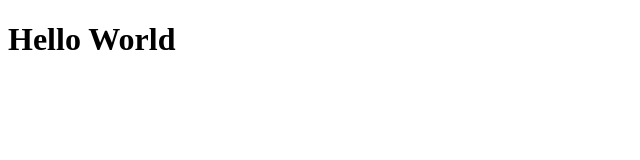
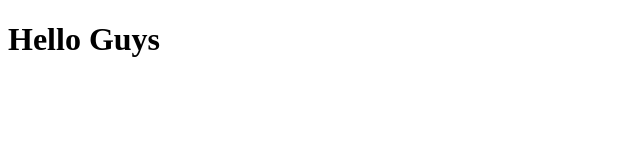
Before and after one commit to yasserhussain1110/ReactFundamentals, a React app: page / in a window 1280 px wide. Shown: the top 160 px of the page, without its empty margins (0-640 px from the left). Built offline with nearby package versions, Linux system fonts and the light colour scheme.

Commit message:
Built first component.

```diff
--- a/App.js
+++ b/App.js
@@ -2,7 +2,7 @@ import React from 'react';
 
 class App extends React.Component {
   render() {
-    return <h1>Hello World</h1>;
+    return <h1>Hello Guys</h1>;
   }
 }
 
```
